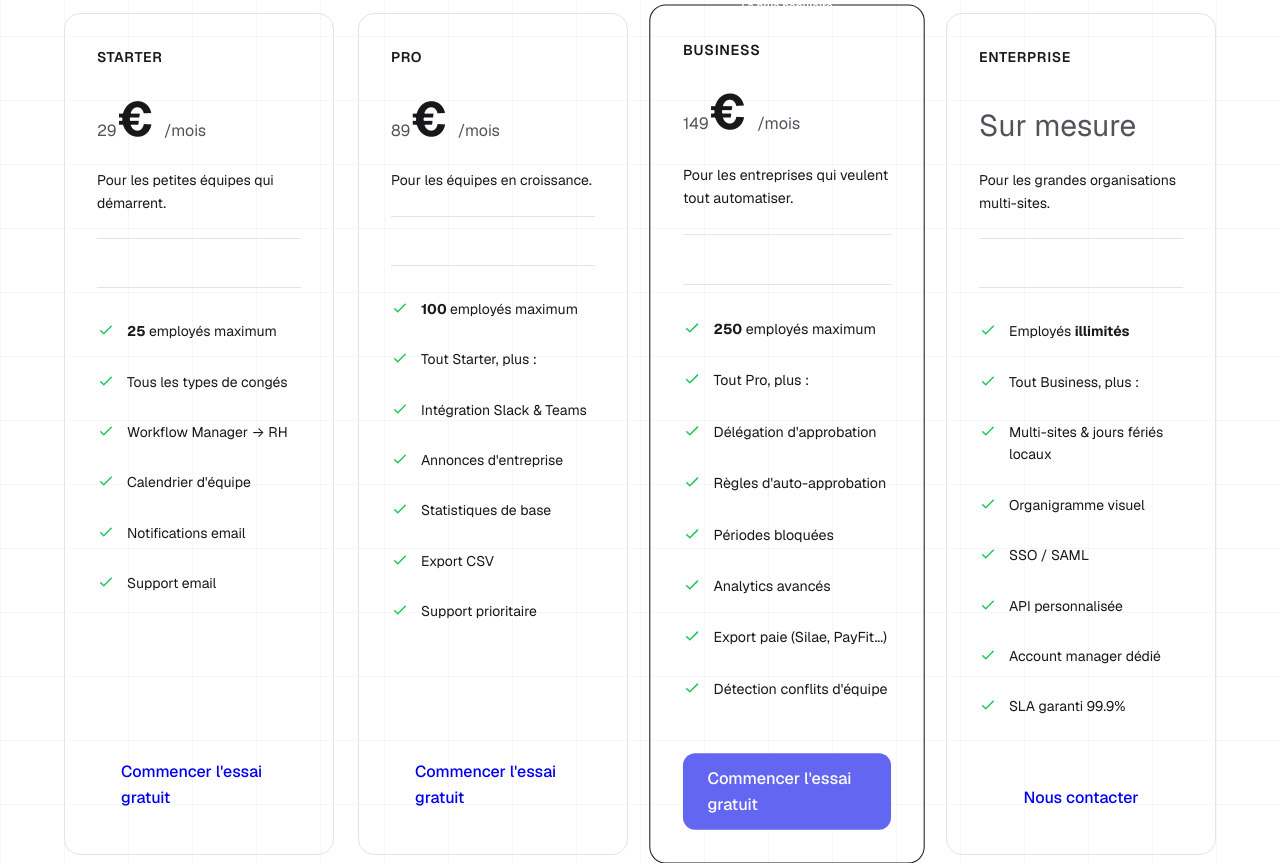
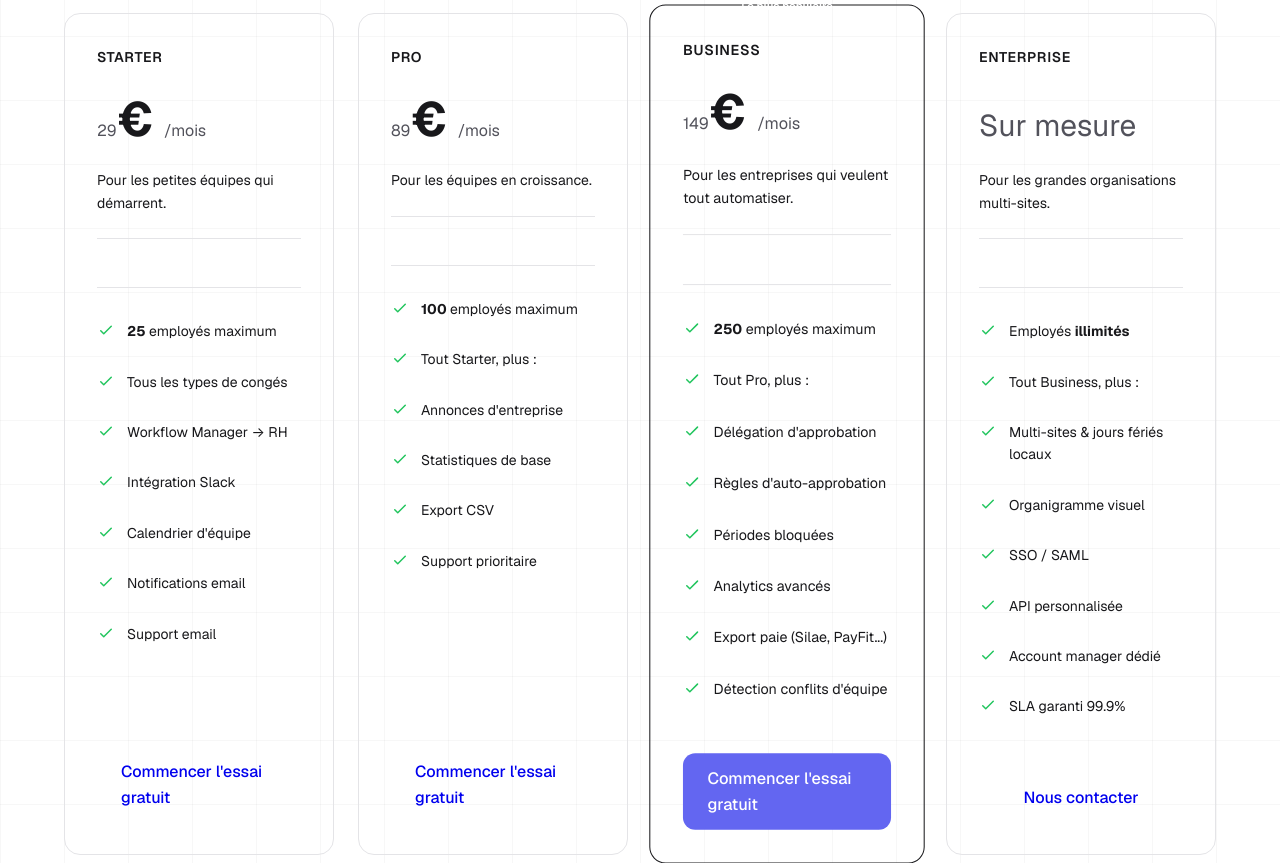
Before and after one commit to tchernob/congesflow, a Flask app: page /pricing in a window 1280 px wide. Shown: the part 540-1403 px from the top of the page. Run offline with Flask 3, Linux system fonts and the light colour scheme.

Commit message:
Move Slack integration to Starter plan, remove Teams mention
- Slack is now included from Starter plan (was Pro)
- Removed Teams integration mention (not implemented)
- Updated pricing.html, home.html and company.py

🤖 Generated with [Claude Code](https://claude.com/claude-code)

Co-Authored-By: Claude <noreply@anthropic.com>

```diff
--- a/app/models/company.py
+++ b/app/models/company.py
@@ -90,13 +90,13 @@ class Company(db.Model):
             'Jusqu\'à 25 utilisateurs',
             'Tout le plan Gratuit',
             'Workflow Manager → RH',
+            'Intégration Slack',
             'Notifications email',
             'Support email',
         ],
         'pro': [
             'Jusqu\'à 100 utilisateurs',
             'Tout le plan Starter',
-            'Intégration Slack & Teams',
             'Annonces d\'entreprise',
             'Statistiques de base',
             'Export CSV',
--- a/app/templates/marketing/home.html
+++ b/app/templates/marketing/home.html
@@ -1057,7 +1057,7 @@
                     </li>
                     <li class="pricing-feature">
                         <svg fill="none" stroke="currentColor" viewBox="0 0 24 24"><path stroke-linecap="round" stroke-linejoin="round" stroke-width="2" d="M5 13l4 4L19 7"/></svg>
-                        Intégration Slack & Teams
+                        Intégration Slack
                     </li>
                     <li class="pricing-feature">
                         <svg fill="none" stroke="currentColor" viewBox="0 0 24 24"><path stroke-linecap="round" stroke-linejoin="round" stroke-width="2" d="M5 13l4 4L19 7"/></svg>
--- a/app/templates/marketing/pricing.html
+++ b/app/templates/marketing/pricing.html
@@ -55,6 +55,10 @@
                     </li>
                     <li class="pricing-feature">
                         <svg fill="none" stroke="currentColor" viewBox="0 0 24 24"><path stroke-linecap="round" stroke-linejoin="round" stroke-width="2" d="M5 13l4 4L19 7"/></svg>
+                        <span>Intégration Slack</span>
+                    </li>
+                    <li class="pricing-feature">
+                        <svg fill="none" stroke="currentColor" viewBox="0 0 24 24"><path stroke-linecap="round" stroke-linejoin="round" stroke-width="2" d="M5 13l4 4L19 7"/></svg>
                         <span>Calendrier d'équipe</span>
                     </li>
                     <li class="pricing-feature">
@@ -91,10 +95,6 @@
                     <li class="pricing-feature">
                         <svg fill="none" stroke="currentColor" viewBox="0 0 24 24"><path stroke-linecap="round" stroke-linejoin="round" stroke-width="2" d="M5 13l4 4L19 7"/></svg>
                         <span>Tout Starter, plus :</span>
-                    </li>
-                    <li class="pricing-feature">
-                        <svg fill="none" stroke="currentColor" viewBox="0 0 24 24"><path stroke-linecap="round" stroke-linejoin="round" stroke-width="2" d="M5 13l4 4L19 7"/></svg>
-                        <span>Intégration Slack & Teams</span>
                     </li>
                     <li class="pricing-feature">
                         <svg fill="none" stroke="currentColor" viewBox="0 0 24 24"><path stroke-linecap="round" stroke-linejoin="round" stroke-width="2" d="M5 13l4 4L19 7"/></svg>
```
